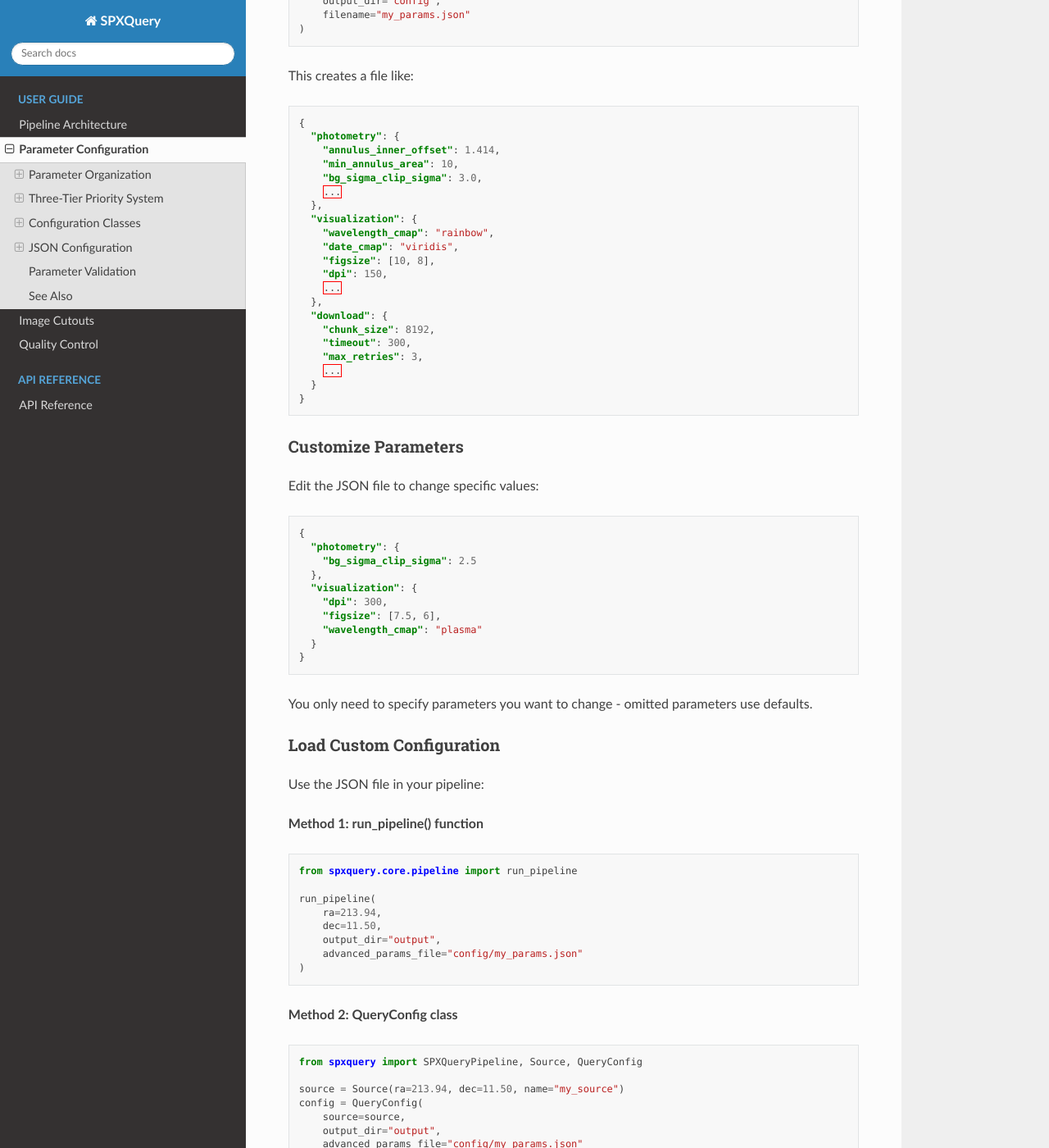
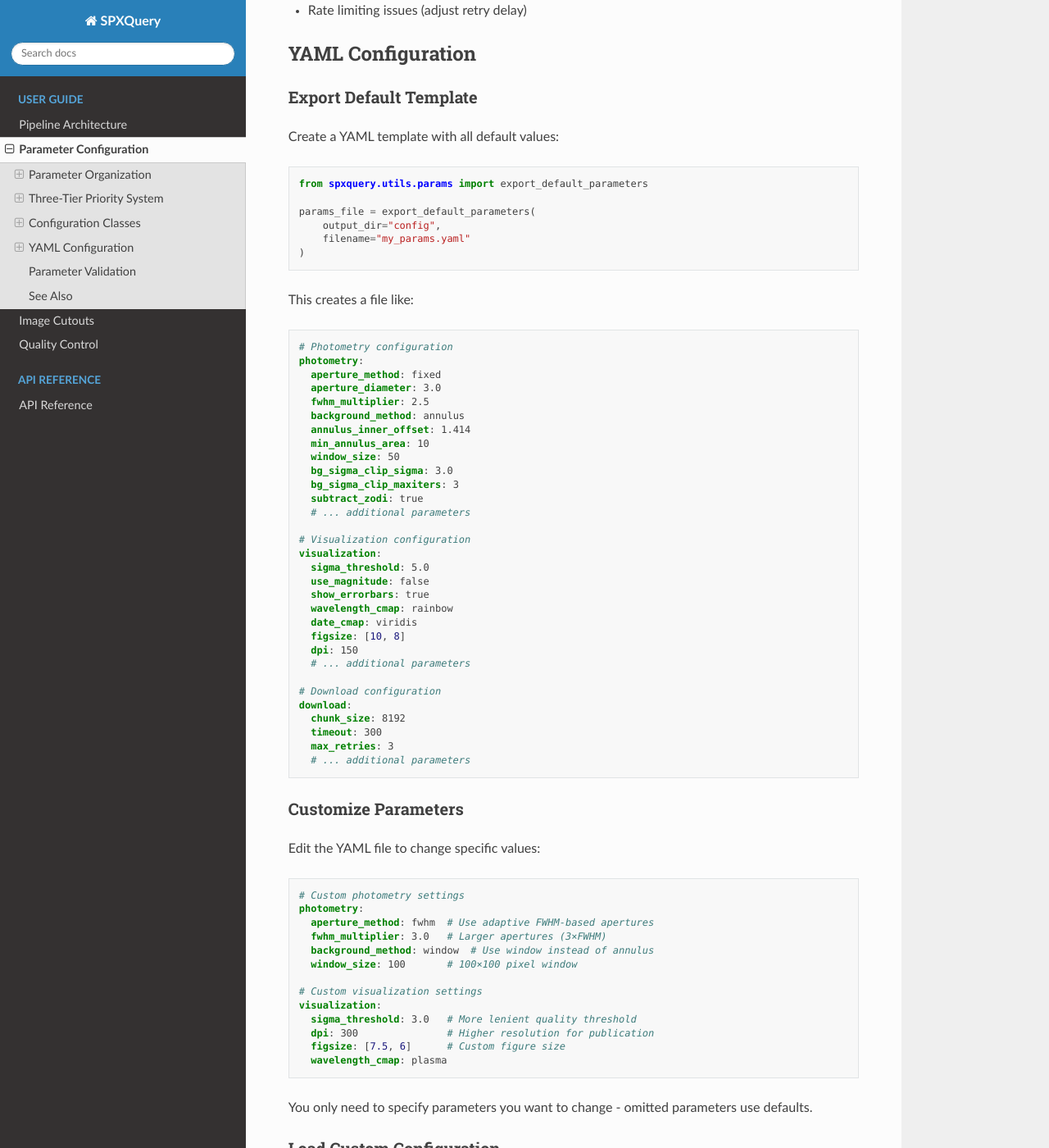
Before and after one commit to WenkeRen/spxquery, a Sphinx documentation site: the page built from docs/user_guide/parameters.md, in a window 1280 px wide and 1400 px high, scrolled down 3782 px. Shown: the whole window at 82% size. Built offline with Sphinx 7.4.7 and the Read the Docs theme 3.1.0, drawn with Linux system fonts in a browser that asks for light colours; pages that are not in the unit, such as notebooks, are missing from menus; some of the changed text lies outside the part shown.

Commit message:
feat: update documentation for YAML configuration, variance repair, and pipeline state management

````diff
--- a/docs/user_guide/parameters.md
+++ b/docs/user_guide/parameters.md
@@ -39,7 +35,7 @@ These are less frequently modified parameters organized into three configuration
 2. **VisualizationConfig** - Plot appearance and layout
 3. **DownloadConfig** - HTTP download behavior
 
-Advanced parameters are configured via JSON files (see [JSON Configuration](#json-configuration) below).
+Advanced parameters are configured via YAML files (see [YAML Configuration](#yaml-configuration) below).
 
 ## Three-Tier Priority System
 
@@ -48,7 +44,7 @@ SPXQuery uses a priority hierarchy to determine parameter values:
 ### Priority Order (Highest → Lowest)
 
 1. **Explicit function arguments** - Parameters passed directly
-2. **JSON configuration file** - Loaded via `advanced_params_file`
+2. **YAML configuration file** - Loaded via `advanced_params_file`
 3. **Built-in defaults** - Default values in the code
 
 ### Example
@@ -58,22 +54,22 @@ SPXQuery uses a priority hierarchy to determine parameter values:
 config = QueryConfig(source=source, output_dir="output")
 # Result: Uses all built-in defaults
 
-# Scenario 2: Override with JSON
+# Scenario 2: Override with YAML
 config = QueryConfig(
     source=source,
     output_dir="output",
-    advanced_params_file="my_params.json"  # Contains custom values
+    advanced_params_file="my_params.yaml"  # Contains custom values
 )
-# Result: Uses JSON values, falls back to defaults if not specified
+# Result: Uses YAML values, falls back to defaults if not specified
 
 # Scenario 3: Explicit override
 config = QueryConfig(
     source=source,
     output_dir="output",
-    advanced_params_file="my_params.json",
+    advanced_params_file="my_params.yaml",
     aperture_diameter=5.0  # Explicit override
 )
-# Result: Uses aperture_diameter=5.0, ignores JSON value for this parameter
+# Result: Uses aperture_diameter=5.0, ignores YAML value for this parameter
 ```
 
 ## Configuration Classes
@@ -86,28 +82,38 @@ Controls aperture photometry and background estimation.
 
 | Parameter | Default | Description |
 |-----------|---------|-------------|
+| `aperture_method` | "fixed" | Aperture sizing method: 'fixed' (constant diameter) or 'fwhm' (adaptive based on PSF) |
+| `aperture_diameter` | 3.0 | Aperture diameter in pixels (fixed method) OR fallback value (fwhm method) |
+| `fwhm_multiplier` | 2.5 | Multiplier for FWHM-based apertures (aperture = FWHM × multiplier) |
+| `background_method` | "annulus" | Background estimation: 'annulus' (ring around source) or 'window' (rectangular region) |
 | `annulus_inner_offset` | 1.414 | Gap between aperture and background annulus (in aperture radii) |
 | `min_annulus_area` | 10 | Minimum usable pixels in background annulus |
+| `window_size` | 50 | Window size for window background (int for square, tuple for rectangular) |
 | `bg_sigma_clip_sigma` | 3.0 | Sigma threshold for background sigma clipping |
 | `bg_sigma_clip_maxiters` | 3 | Maximum iterations for sigma clipping |
+| `subtract_zodi` | True | Subtract zodiacal background from IMAGE extension |
 | `pixel_scale_fallback` | 6.2 | Fallback pixel scale (arcsec/pixel) when WCS unavailable |
 | `max_annulus_attempts` | 5 | Maximum attempts to find valid background annulus |
 | `annulus_expansion_step` | 0.5 | Annulus expansion step (in aperture radii) |
 
 **When to customize:**
 
-- Non-standard aperture geometries
-- Sources in crowded fields (adjust annulus sizing)
-- Stricter/looser background estimation
+- **FWHM apertures**: Set `aperture_method='fwhm'` for adaptive sizing based on seeing conditions
+- **Crowded fields**: Use `background_method='window'` for better background estimation
+- **Non-standard geometries**: Adjust annulus sizing or window dimensions
+- **Stricter/looser background**: Modify sigma clipping parameters
 
 ### VisualizationConfig
 
-Controls plot appearance and layout.
+Controls plot appearance, layout, and quality filtering.
 
 **Key parameters:**
 
 | Parameter | Default | Description |
 |-----------|---------|-------------|
+| `sigma_threshold` | 5.0 | Minimum SNR (flux/flux_err) for "good" measurements in plots |
+| `use_magnitude` | False | Plot magnitudes (True) or fluxes (False) |
+| `show_errorbars` | True | Show error bars on plots |
 | `wavelength_cmap` | "rainbow" | Colormap for wavelength coding |
 | `date_cmap` | "viridis" | Colormap for observation date coding |
 | `figsize` | (10, 8) | Figure dimensions (width, height) in inches |
@@ -119,9 +125,10 @@ Controls plot appearance and layout.
 
 **When to customize:**
 
-- Publication requirements (DPI, figure size)
-- Color vision accessibility (different colormaps)
-- Visual emphasis (marker sizes, transparency)
+- **Quality filtering**: Adjust `sigma_threshold` for stricter/looser quality control in plots
+- **Publication requirements**: Modify DPI, figure size, or colormap choices
+- **Color vision accessibility**: Use alternative colormaps (e.g., viridis, cividis)
+- **Visual emphasis**: Adjust marker sizes and transparency
 
 ### DownloadConfig
 
@@ -143,69 +150,82 @@ Controls HTTP download behavior.
 - Unreliable connections (increase retries/delay)
 - Rate limiting issues (adjust retry delay)
 
-## JSON Configuration
+## YAML Configuration
 
 ### Export Default Template
 
-Create a JSON template with all default values:
+Create a YAML template with all default values:
 
 ```python
 from spxquery.utils.params import export_default_parameters
 
 params_file = export_default_parameters(
     output_dir="config",
-    filename="my_params.json"
+    filename="my_params.yaml"
 )
 ```
 
 This creates a file like:
 
-```json
-{
-  "photometry": {
-    "annulus_inner_offset": 1.414,
-    "min_annulus_area": 10,
-    "bg_sigma_clip_sigma": 3.0,
-    ...
-  },
-  "visualization": {
-    "wavelength_cmap": "rainbow",
-    "date_cmap": "viridis",
-    "figsize": [10, 8],
-    "dpi": 150,
-    ...
-  },
-  "download": {
-    "chunk_size": 8192,
-    "timeout": 300,
-    "max_retries": 3,
-    ...
-  }
-}
+```yaml
+# Photometry configuration
+photometry:
+  aperture_method: fixed
+  aperture_diameter: 3.0
+  fwhm_multiplier: 2.5
+  background_method: annulus
+  annulus_inner_offset: 1.414
+  min_annulus_area: 10
+  window_size: 50
+  bg_sigma_clip_sigma: 3.0
+  bg_sigma_clip_maxiters: 3
+  subtract_zodi: true
+  # ... additional parameters
+
+# Visualization configuration
+visualization:
+  sigma_threshold: 5.0
+  use_magnitude: false
+  show_errorbars: true
+  wavelength_cmap: rainbow
+  date_cmap: viridis
+  figsize: [10, 8]
+  dpi: 150
+  # ... additional parameters
+
+# Download configuration
+download:
+  chunk_size: 8192
+  timeout: 300
+  max_retries: 3
+  # ... additional parameters
 ```
 
 ### Customize Parameters
 
-Edit the JSON file to change specific values:
+Edit the YAML file to change specific values:
 
-```json
-{
-  "photometry": {
-    "bg_sigma_clip_sigma": 2.5
-  },
-  "visualization": {
-    "dpi": 300,
-    "figsize": [7.5, 6],
-    "wavelength_cmap": "plasma"
-  }
-}
+```yaml
+# Custom photometry settings
+photometry:
+  aperture_method: fwhm  # Use adaptive FWHM-based apertures
+  fwhm_multiplier: 3.0   # Larger apertures (3×FWHM)
+  background_method: window  # Use window instead of annulus
+  window_size: 100       # 100×100 pixel window
+
+# Custom visualization settings
+visualization:
+  sigma_threshold: 3.0   # More lenient quality threshold
+  dpi: 300               # Higher resolution for publication
+  figsize: [7.5, 6]      # Custom figure size
+  wavelength_cmap: plasma
 ```
 
 You only need to specify parameters you want to change - omitted parameters use defaults.
 
 ### Load Custom Configuration
 
-Use the JSON file in your pipeline:
+Use the YAML file in your pipeline:
 
 **Method 1: run_pipeline() function**
 
@@ -216,7 +236,7 @@ run_pipeline(
     ra=213.94,
     dec=11.50,
     output_dir="output",
-    advanced_params_file="config/my_params.json"
+    advanced_params_file="config/my_params.yaml"
 )
 ```
 
@@ -229,7 +249,7 @@ source = Source(ra=213.94, dec=11.50, name="my_source")
 config = QueryConfig(
     source=source,
     output_dir="output",
-    advanced_params_file="config/my_params.json"
+    advanced_params_file="config/my_params.yaml"
 )
 
 pipeline = SPXQueryPipeline(config)
````
Also changed, not shown: other parts of docs/user_guide/parameters.md (+2 -6 lines), README.md (+4 -3 lines), docs/api/processing.md (+6 -1 lines), docs/api/utils.md (+6 -1 lines), docs/user_guide/pipeline.md (+34 -21 lines), docs/user_guide/quality_control.md (+70 -28 lines).
